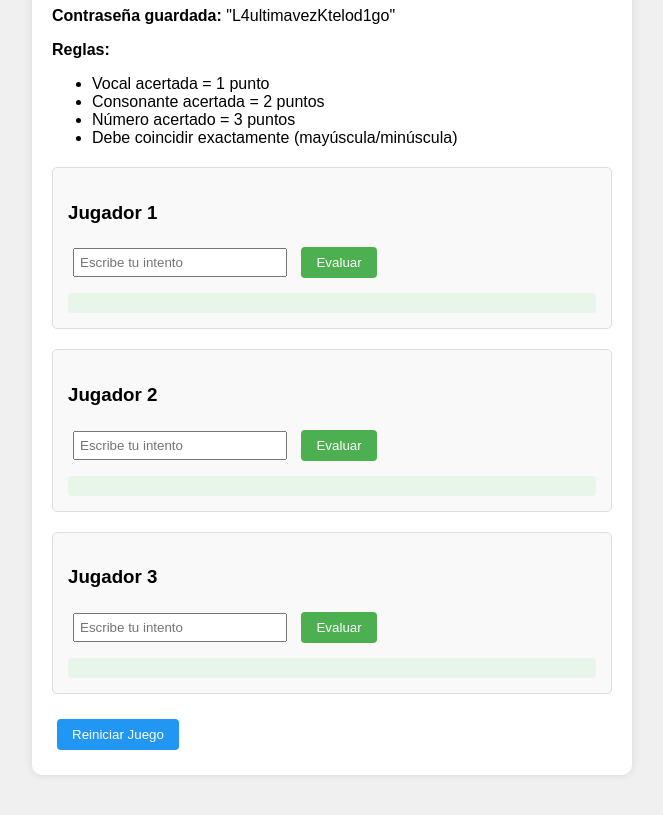
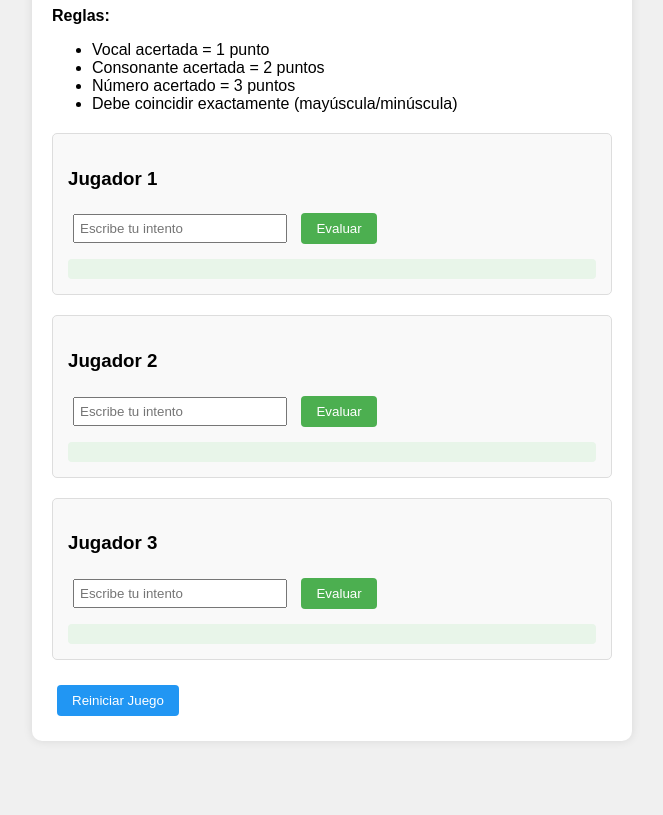
Before and after one commit to DavidCordero2911/Desarrollo-en-entorno-cliente, a plain HTML site: page TEMA3/EjercicioReto.html in a window 1280 px wide. Shown: the part 133-948 px from the top of the page, without its empty margins (308-971 px from the left). After the commit the page ends 914 px from the top, so only its background shows below. Drawn offline with Linux system fonts and the light colour scheme.

Commit message:
Update EjercicioReto.html

```diff
--- a/TEMA3/EjercicioReto.html
+++ b/TEMA3/EjercicioReto.html
@@ -66,7 +66,6 @@
         <h1>Juego de Adivinanza de Contraseña</h1>
 
         <div style="margin-bottom: 20px;">
-            <p><strong>Contraseña guardada:</strong> "L4ultimavezKtelod1go"</p>
             <p><strong>Reglas:</strong></p>
             <ul>
                 <li>Vocal acertada = 1 punto</li>
@@ -105,7 +104,7 @@
 
     <script>
         // Contraseña guardada en el sistema
-        const contraseña = "L4ultimavezKtelod1go";
+        const contraseña = "DAW2";
 
         function evaluarIntento(numJugador) {
             // Obtener el intento del jugador
```
